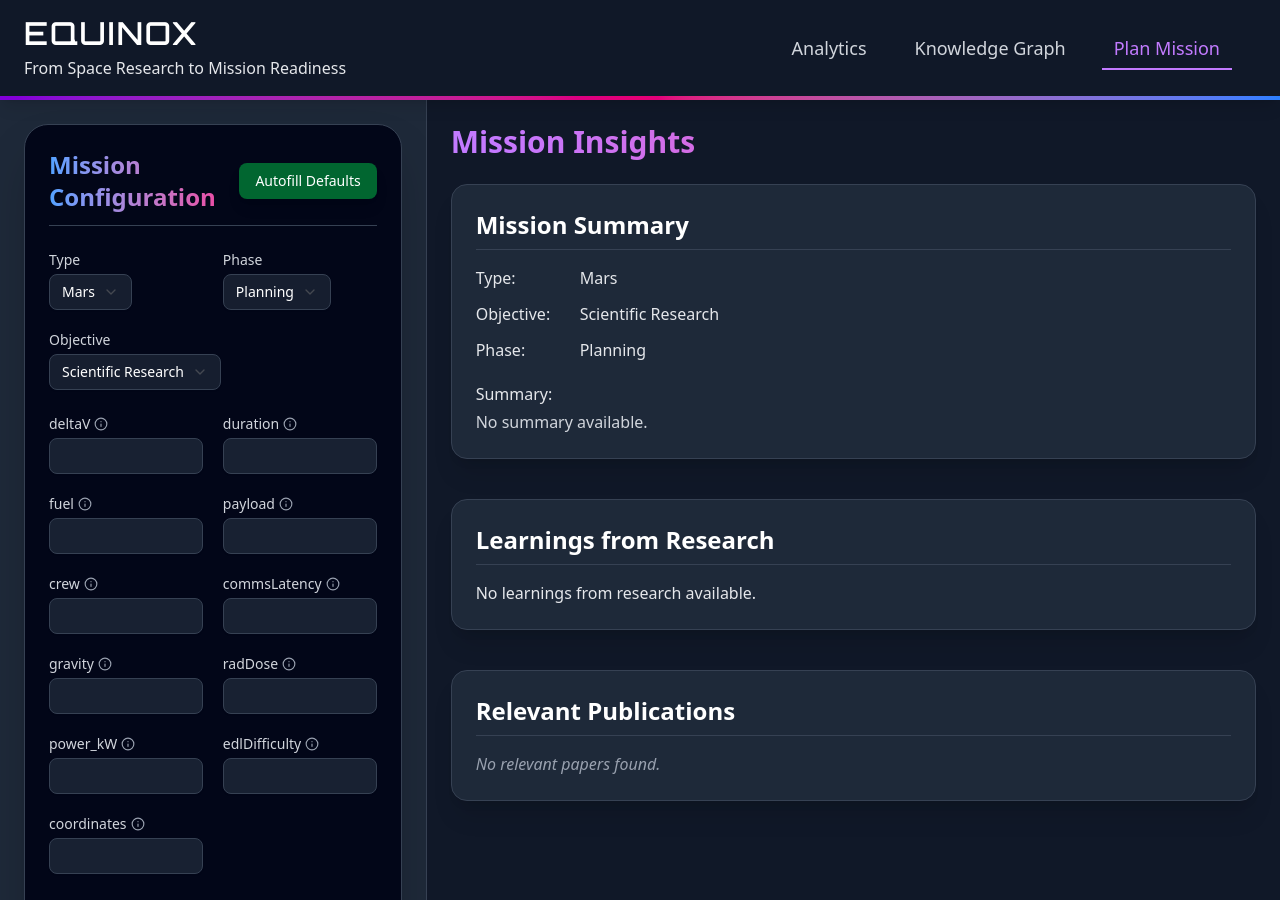
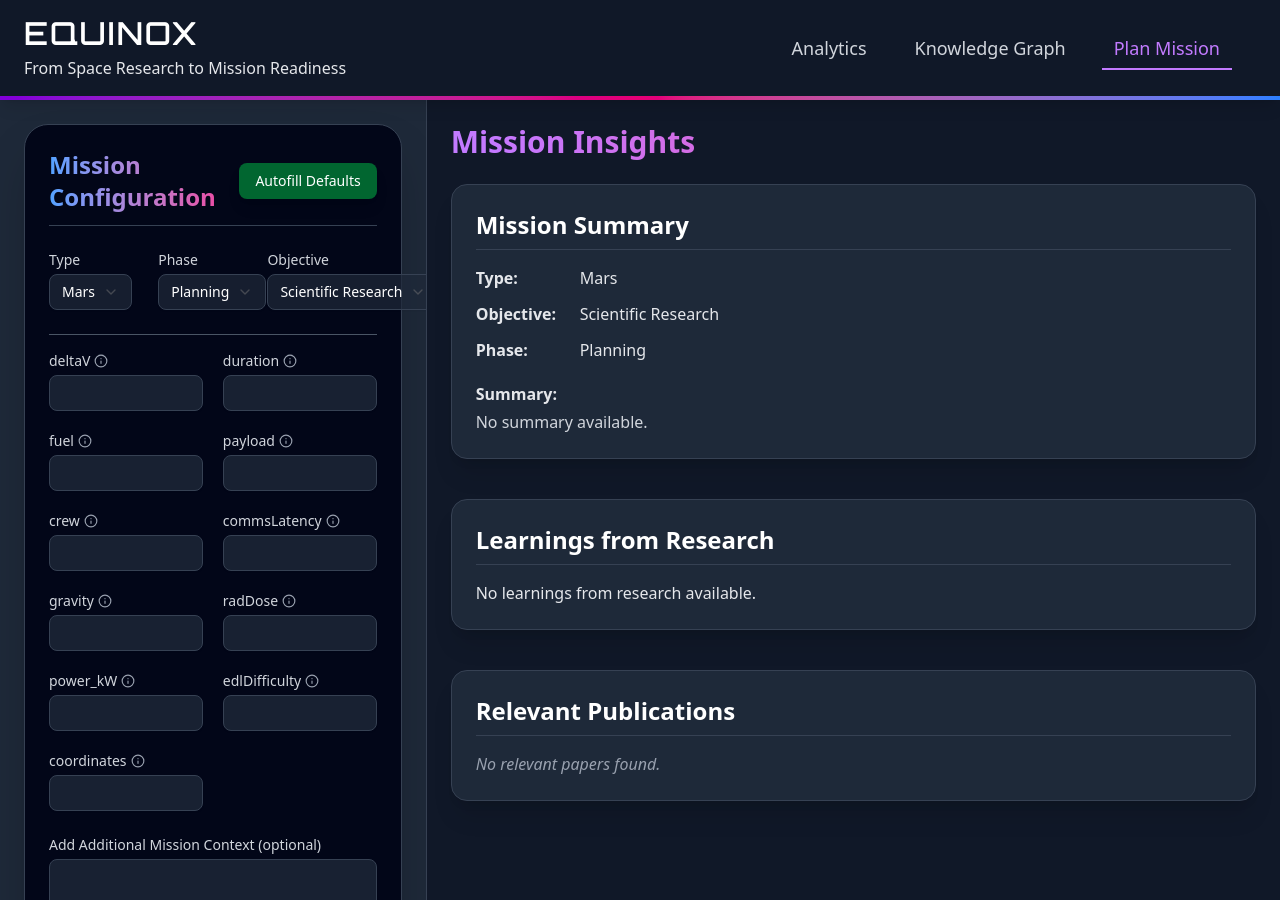
Before and after one commit to Amruthamsh/equinox-NASA-dashboard, a React app in the folder frontend/: page /mission-planner in a window 1280 px wide. Built offline with nearby package versions, Linux system fonts and the light colour scheme; the HTML template or start-up script is replaced by a standard one.

Commit message:
styling fix and added loading

```diff
--- a/frontend/src/components/MissionConfig.tsx
+++ b/frontend/src/components/MissionConfig.tsx
@@ -127,7 +127,7 @@ export const MissionConfig = ({ mission, setMission, onSubmit }) => {
       </div>
 
       {/* Dropdowns */}
-      <div className="grid grid-cols-2 gap-5">
+      <div className="grid grid-cols-3">
         {[
           { label: "Type", key: "type", options: ["Mars", "Moon", "Asteroid"] },
           {
@@ -161,6 +161,8 @@ export const MissionConfig = ({ mission, setMission, onSubmit }) => {
           </div>
         ))}
       </div>
+
+      <hr className="border-t border-gray-600 my-4" />
 
       {/* Inputs */}
       <div className="grid grid-cols-2 gap-5">
--- a/frontend/src/components/MissionInsights.tsx
+++ b/frontend/src/components/MissionInsights.tsx
@@ -18,7 +18,7 @@ export const MissionInsights = ({ mission, insights }) => {
         <div className="flex flex-col gap-3 text-gray-200">
           {/* Type */}
           <div className="flex items-center gap-2">
-            <span className="font-medium w-24">Type:</span>
+            <span className="font-bold w-24">Type:</span>
             <span className="flex-1">{mission.type}</span>
             {tooltips?.type && (
               <span
@@ -32,7 +32,7 @@ export const MissionInsights = ({ mission, insights }) => {
 
           {/* Objective */}
           <div className="flex items-center gap-2">
-            <span className="font-medium w-24">Objective:</span>
+            <span className="font-bold w-24">Objective:</span>
             <span className="flex-1">{mission.objective}</span>
             {tooltips?.objective && (
               <span
@@ -46,7 +46,7 @@ export const MissionInsights = ({ mission, insights }) => {
 
           {/* Phase */}
           <div className="flex items-center gap-2">
-            <span className="font-medium w-24">Phase:</span>
+            <span className="font-bold w-24">Phase:</span>
             <span className="flex-1">{mission.phase}</span>
             {tooltips?.phase && (
               <span
@@ -60,7 +60,7 @@ export const MissionInsights = ({ mission, insights }) => {
 
           {/* Summary */}
           <div className="flex flex-col gap-1 mt-2">
-            <span className="font-medium">Summary:</span>
+            <span className="font-bold">Summary:</span>
             <p className="text-gray-300 whitespace-pre-line">
               {mission.summary || "No summary available."}
             </p>
--- a/frontend/src/pages/MissionPlanner.tsx
+++ b/frontend/src/pages/MissionPlanner.tsx
@@ -18,7 +18,11 @@ export default function MissionPlanner() {
     tooltips: {},
   });
 
+  const [loading, setLoading] = useState(false);
+
   const handleSubmit = () => {
+    setLoading(true);
+
     axios
       .post("http://localhost:8000/post-mission", { mission })
       .then((response) => {
@@ -44,6 +48,8 @@ export default function MissionPlanner() {
       .catch((error) => {
         console.error("Error submitting mission:", error);
       });
+
+    setLoading(false);
   };
 
   return (
@@ -58,9 +64,15 @@ export default function MissionPlanner() {
       </div>
 
       {/* Right Panel */}
-      <div className="flex-1 p-6 overflow-y-auto">
-        <MissionInsights mission={mission} insights={insights} />
-      </div>
+      {loading ? (
+        <div className="absolute inset-0 flex items-center justify-center bg-gray-900 bg-opacity-75 z-50">
+          <span className="text-white">Loading...</span>
+        </div>
+      ) : (
+        <div className="flex-1 p-6 overflow-y-auto">
+          <MissionInsights mission={mission} insights={insights} />
+        </div>
+      )}
     </div>
   );
 }
```
